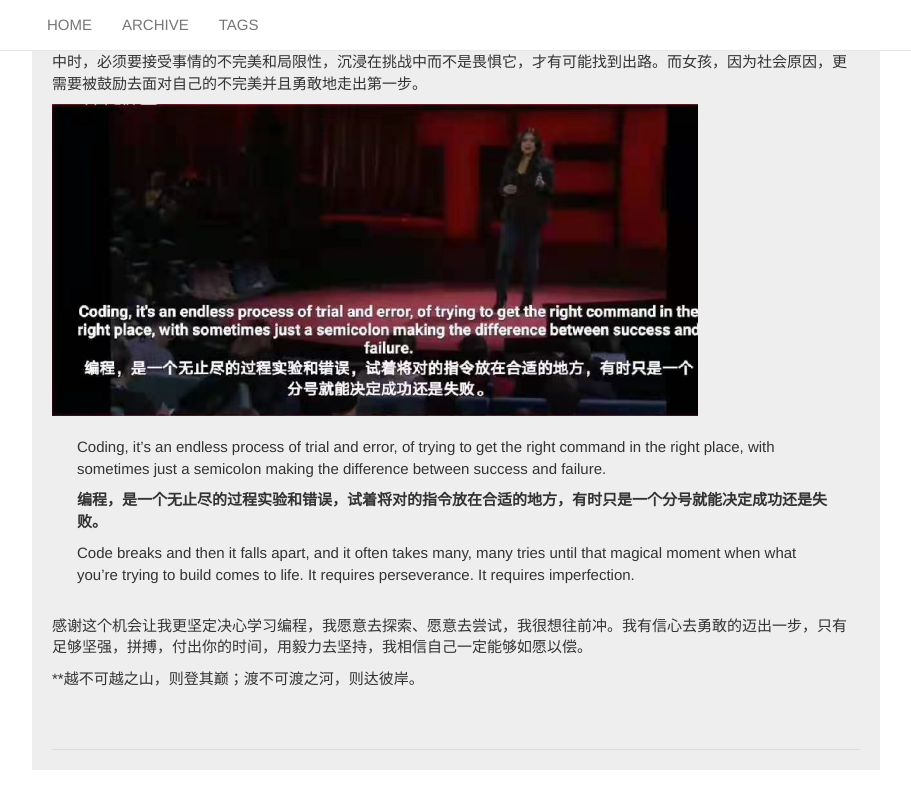
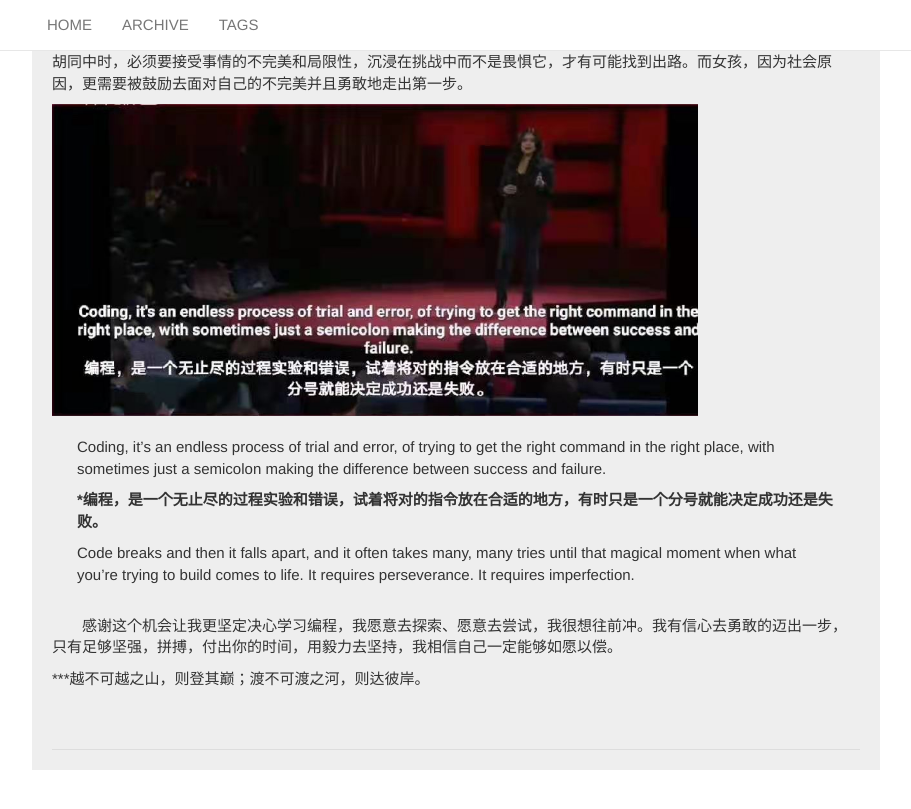
Before and after one commit to Nara727/Nara-blog, a Jekyll site: the page built from _posts/2020-03-21-nara-blog.md, in a window 1280 px wide and 900 px high, scrolled down 2917 px. Shown: the top 809 px of the window, without its empty margins (38-949 px from the left). Built offline with Jekyll 4.4.1, drawn with Linux system fonts in a browser that asks for light colours; part of the change alters nothing that is shown; some of the changed text lies outside the part shown.

```diff
--- a/_posts/2020-03-21-nara-blog.md
+++ b/_posts/2020-03-21-nara-blog.md
@@ -13,7 +13,7 @@ featured: true
 
 #### 做勇敢的女孩，而非完美
 
-**Reshma Saujani——让更多女性用编程改变世界
+***Reshma Saujani——让更多女性用编程改变世界
 
 ![001](../assets/images/0320-1.jpg)
 
@@ -25,29 +25,29 @@ _Reshma Saujani是美国知名的律师和政治家，她的TED演讲《女性
 
 > It's often said in Silicon Valley, no one even takes you seriously unless you've had two failed start-ups. In other words, we're raising our girls to be perfect, and we're raising our boys to be brave. Some people worry about our federal deficit, but I, I worry about our bravery deficit. Our economy, our society, we're just losing out because we're not raising our girls to be brave. The bravery deficit is why women are underrepresented in STEM, in C-suites, in boardrooms, in Congress, and pretty much everywhere you look.
 
-   在演讲中Saujani表示，社会一直默认的教育方式是从小告诉女孩要完美和细心，而男孩要勇敢和耐挫，她自己一直遵从着这样的设定，直到33岁时，她第一次做了件勇敢但看似并不完美的事——参选国会议员，虽然结果以失败告终，但这件事给她带来了很多思考和领悟，从而也彻底改变了她的人生轨迹与目标。
+&emsp;&emsp;在演讲中Saujani表示，社会一直默认的教育方式是从小告诉女孩要完美和细心，而男孩要勇敢和耐挫，她自己一直遵从着这样的设定，直到33岁时，她第一次做了件勇敢但看似并不完美的事——参选国会议员，虽然结果以失败告终，但这件事给她带来了很多思考和领悟，从而也彻底改变了她的人生轨迹与目标。
 
-   在2010年春天的一个晚上，当Saujani看到自己在众议院议员的竞选中只拉到了19%的投票时，这位前著名律师放弃了自己的工作，花了10个月时间四处漫游露营，面临着破产、被同行轻视的困境，并且没有给自己留下任何后路。有一天她突然想起自己在议员竞选的过程中曾去过很多学校，当时内心一直有个疑问：大部分学校的计算机实验室都挤满了男生，忙着写代码完成各种任务，梦想成为下一个乔布斯或者扎特伯格。而女生在哪呢？
+&emsp;&emsp;在2010年春天的一个晚上，当Saujani看到自己在众议院议员的竞选中只拉到了19%的投票时，这位前著名律师放弃了自己的工作，花了10个月时间四处漫游露营，面临着破产、被同行轻视的困境，并且没有给自己留下任何后路。有一天她突然想起自己在议员竞选的过程中曾去过很多学校，当时内心一直有个疑问：大部分学校的计算机实验室都挤满了男生，忙着写代码完成各种任务，梦想成为下一个乔布斯或者扎特伯格。而女生在哪呢？
 
-   可以肯定的是技术产业缺乏人才。Saujani表示，在美国，至少有50万个计算机技术相关的职位空缺，而71%的STEM领域的工作需要掌握编程语言的人才。但实际情况是，2016-2017学年全美范围内仅有4万名计算机专业的毕业生，而最近的调查显示，程序员的工作可以让他们每年除开生活成本后有大概12万美金的收入。即便如此（人才短缺、薪酬优渥），女性在这一行所占的比例仍是下降的。1995年，37%的技术类劳动力是由女性构成的，如今这个数字是24%，而研究表明到2025年会继续下降到22%。
-   Saujani对填补计算机领域的男女比率差距抱有很大的热情，通过研究，她发现一些人类社会固有的文化因素导致了女性技术人员的不断减少。 对于入门者来说，如果你看不到真正的目标，你就无法行动。而现如今大部分电影和电视剧都将STEM领域的从业人员刻画成了一群几天不洗澡、住在地下室、桌上摆满红牛饮料罐的邋遢男孩——女孩很难从媒体得到真正的、正面的技术女性形象，因此也无法去建立自己的目标。 “女孩们看到这些荧幕上的男性技术员形象，会说，我不想成为这样的人，也不想和这样的人交朋友。” Saujani笑着说。
+&emsp;&emsp;可以肯定的是技术产业缺乏人才。Saujani表示，在美国，至少有50万个计算机技术相关的职位空缺，而71%的STEM领域的工作需要掌握编程语言的人才。但实际情况是，2016-2017学年全美范围内仅有4万名计算机专业的毕业生，而最近的调查显示，程序员的工作可以让他们每年除开生活成本后有大概12万美金的收入。即便如此（人才短缺、薪酬优渥），女性在这一行所占的比例仍是下降的。1995年，37%的技术类劳动力是由女性构成的，如今这个数字是24%，而研究表明到2025年会继续下降到22%。
+&emsp;&emsp;Saujani对填补计算机领域的男女比率差距抱有很大的热情，通过研究，她发现一些人类社会固有的文化因素导致了女性技术人员的不断减少。 对于入门者来说，如果你看不到真正的目标，你就无法行动。而现如今大部分电影和电视剧都将STEM领域的从业人员刻画成了一群几天不洗澡、住在地下室、桌上摆满红牛饮料罐的邋遢男孩——女孩很难从媒体得到真正的、正面的技术女性形象，因此也无法去建立自己的目标。 “女孩们看到这些荧幕上的男性技术员形象，会说，我不想成为这样的人，也不想和这样的人交朋友。” Saujani笑着说。
 
-   更值得警醒的是，社会普遍接受女孩子们表示自己不擅长数学或者科学相关的学科，不会有人提出异议或批评，好像她们天生就应该这样。但除了这些文化因素外，Saujani指出，最重要的一点是，整个人类社会都倾向于溺爱和保护女孩们。男孩们从小就被教育要敢于承担风险并且不要害怕被拒绝，或者说更大胆更“厚脸皮”，但很少有人会要求女孩们接受自己的不完美，反而在多数时候都给予她们名不副实的夸赞，所以当遇到困难时，她们比较难去面对自己的不足并想办法解决。事实是，在很多编程课堂上，女孩们常常会对着空白的屏幕发呆而不愿意敲下任何一行错误的代码——她们不敢开始，害怕面对失败。
+&emsp;&emsp;更值得警醒的是，社会普遍接受女孩子们表示自己不擅长数学或者科学相关的学科，不会有人提出异议或批评，好像她们天生就应该这样。但除了这些文化因素外，Saujani指出，最重要的一点是，整个人类社会都倾向于溺爱和保护女孩们。男孩们从小就被教育要敢于承担风险并且不要害怕被拒绝，或者说更大胆更“厚脸皮”，但很少有人会要求女孩们接受自己的不完美，反而在多数时候都给予她们名不副实的夸赞，所以当遇到困难时，她们比较难去面对自己的不足并想办法解决。事实是，在很多编程课堂上，女孩们常常会对着空白的屏幕发呆而不愿意敲下任何一行错误的代码——她们不敢开始，害怕面对失败。
 
 ![002](../assets/images/0320-2.jpg)
 
-   为了扭转现状，Saujani成立了“Girls Who Code”这一非盈利机构来支持女孩们进入技术领域。免费提供培训志愿者和教学课程来帮助本地的教育者们设立女孩学编程俱乐部。从2012年开始，机构孵化了80多个暑期沉浸式教学项目、成立了近1000个女孩学编程的俱乐部，大量地使用机器人、编程学习网站和APP等教育工具。到目前为止，“Girls Who Code”已经覆盖到了全美各大洲的超过4万个女孩，从这里走出去的女孩们，90%都在不同程度上表示出了继续学习编程的意愿。
+&emsp;&emsp;为了扭转现状，Saujani成立了“Girls Who Code”这一非盈利机构来支持女孩们进入技术领域。免费提供培训志愿者和教学课程来帮助本地的教育者们设立女孩学编程俱乐部。从2012年开始，机构孵化了80多个暑期沉浸式教学项目、成立了近1000个女孩学编程的俱乐部，大量地使用机器人、编程学习网站和APP等教育工具。到目前为止，“Girls Who Code”已经覆盖到了全美各大洲的超过4万个女孩，从这里走出去的女孩们，90%都在不同程度上表示出了继续学习编程的意愿。
 
-   Saujani在乎的是，女性怎样去更有力地解决现实生活中的问题，用更强大的创造力改变世界，而编程是目前看来最值得她们掌握的技能。 “我一直坚信富有创新能力的女性很多，但如果我们不教会她们编程，她们就会渐渐变成局外人，失去改变这个世界的资格。” 另一方面，Saujani觉得“编程的核心，是关于面对失败”，作为一个过来人，她明白当人走到一个死胡同中时，必须要接受事情的不完美和局限性，沉浸在挑战中而不是畏惧它，才有可能找到出路。而女孩，因为社会原因，更需要被鼓励去面对自己的不完美并且勇敢地走出第一步。
+&emsp;&emsp;Saujani在乎的是，女性怎样去更有力地解决现实生活中的问题，用更强大的创造力改变世界，而编程是目前看来最值得她们掌握的技能。 “我一直坚信富有创新能力的女性很多，但如果我们不教会她们编程，她们就会渐渐变成局外人，失去改变这个世界的资格。” 另一方面，Saujani觉得“编程的核心，是关于面对失败”，作为一个过来人，她明白当人走到一个死胡同中时，必须要接受事情的不完美和局限性，沉浸在挑战中而不是畏惧它，才有可能找到出路。而女孩，因为社会原因，更需要被鼓励去面对自己的不完美并且勇敢地走出第一步。
 
 ![003](../assets/images/0320-3.jpg)
 
 > Coding, it's an endless process of trial and error, of trying to get the right command in the right place, with sometimes just a semicolon making the difference between success and failure.
 >
-> **编程，是一个无止尽的过程实验和错误，试着将对的指令放在合适的地方，有时只是一个分号就能决定成功还是失败。**
+> ***编程，是一个无止尽的过程实验和错误，试着将对的指令放在合适的地方，有时只是一个分号就能决定成功还是失败。**
 >
 > Code breaks and then it falls apart, and it often takes many, many tries until that magical moment when what you're trying to build comes to life. It requires perseverance. It requires imperfection.
 
-   感谢这个机会让我更坚定决心学习编程，我愿意去探索、愿意去尝试，我很想往前冲。我有信心去勇敢的迈出一步，只有足够坚强，拼搏，付出你的时间，用毅力去坚持，我相信自己一定能够如愿以偿。
+&emsp;&emsp;感谢这个机会让我更坚定决心学习编程，我愿意去探索、愿意去尝试，我很想往前冲。我有信心去勇敢的迈出一步，只有足够坚强，拼搏，付出你的时间，用毅力去坚持，我相信自己一定能够如愿以偿。
 
-**越不可越之山，则登其巅；渡不可渡之河，则达彼岸。
+***越不可越之山，则登其巅；渡不可渡之河，则达彼岸。
```
